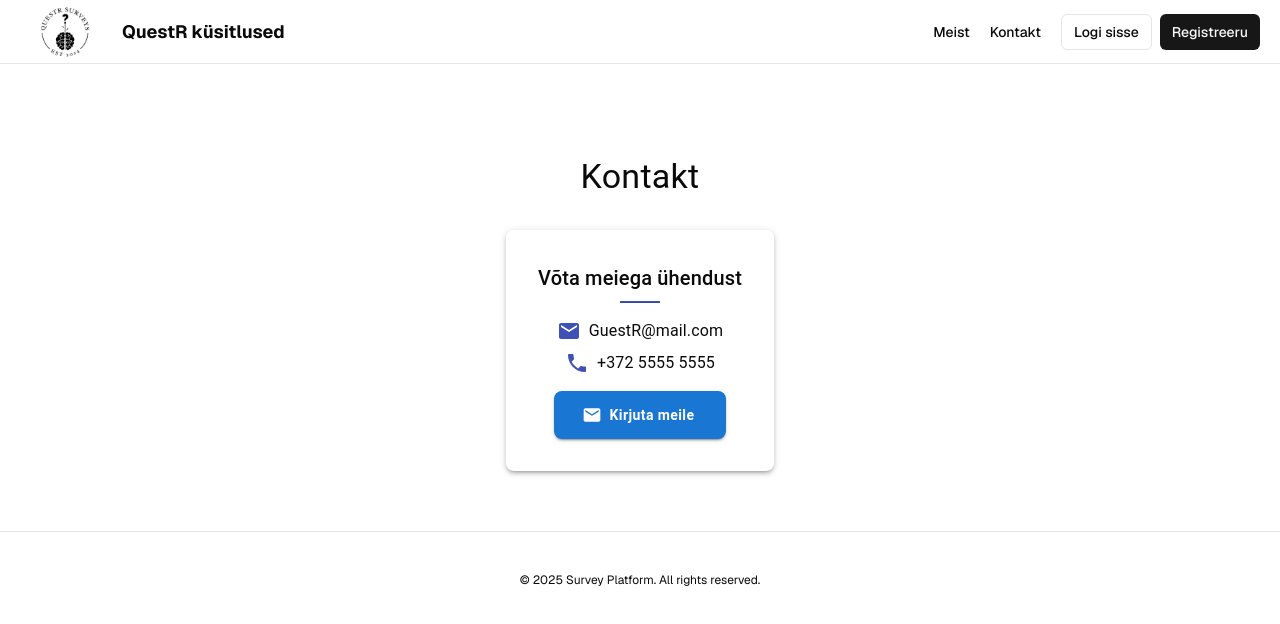
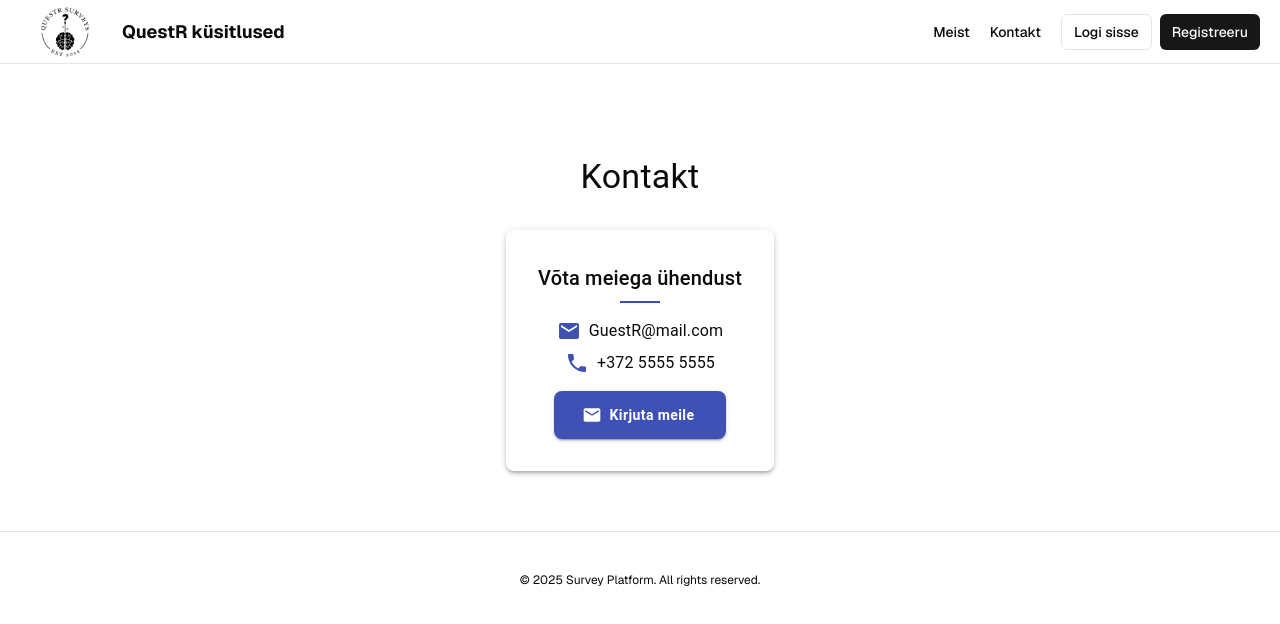
Before and after one commit to rakenduste-programmeerimine-2024/survey-platform, a Next.js app: page /kontakt in a window 1280 px wide. Shown: the top 624 px of the page. Built offline with nearby package versions, Linux system fonts and the light colour scheme; no server answers.

Commit message:
button fix

```diff
--- a/components/contact/KontaktInfo.tsx
+++ b/components/contact/KontaktInfo.tsx
@@ -36,12 +36,12 @@ const KontaktInfo = () => {
         startIcon={<EmailIcon />}
         sx={{
           mt: 2,
-          bgcolor: "primary.main",
-          color: "#fff",
+          bgcolor: "#3f51b5 !important",
+          color: "#fff !important",
           textTransform: "none",
           fontWeight: "bold",
           "&:hover": {
-            bgcolor: "primary.dark",
+            bgcolor: "#303f9f !important",
           },
           px: 4,
           py: 1.5,
```
